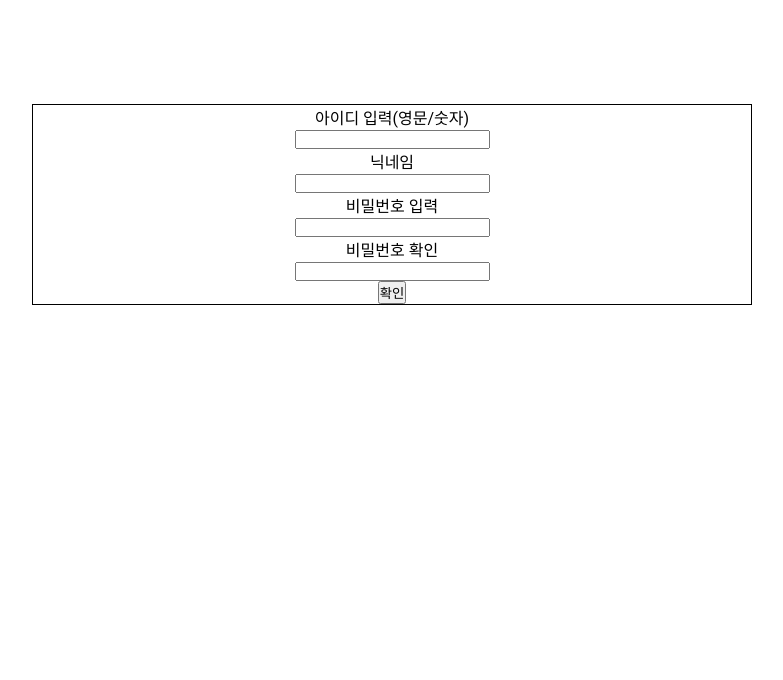
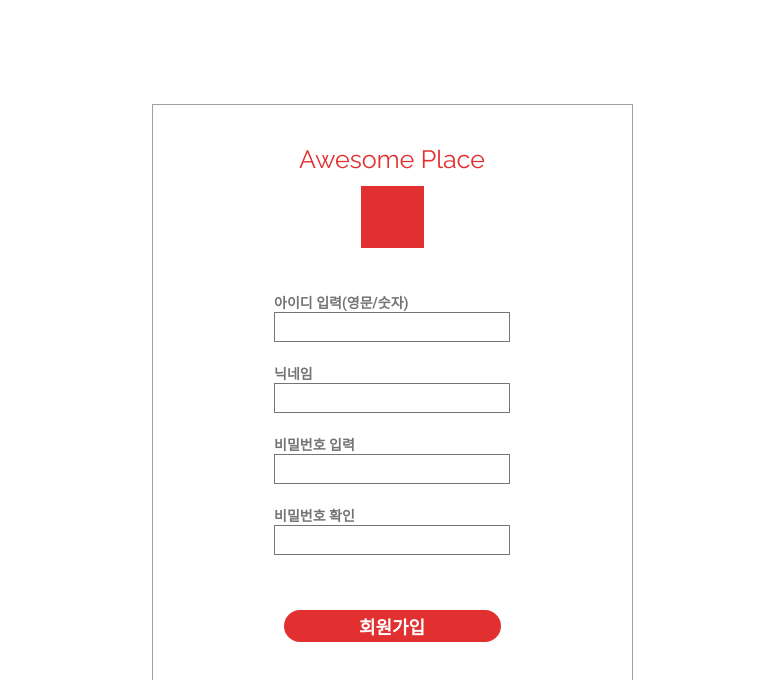
Before and after one commit to Capstone-Awesome-Place-Team/FrontEnd, a React (Create React App) app: page /signup in a window 1280 px wide. Shown: the top 680 px of the page, without its empty margins (248-1031 px from the left). Built offline with nearby package versions, Linux system fonts and the light colour scheme.

Commit message:
회원가입 styled-components 구조 세팅

```diff
--- a/src/pages/Login.tsx
+++ b/src/pages/Login.tsx
@@ -59,8 +59,8 @@ const Wrap = styled.div`
   height: 640px;
   border: 1px solid #9f9f9f;
   margin: auto;
-  @media (max-width:576px){
-    border:none;
+  @media (max-width: 576px) {
+    border: none;
   }
 `;
 
@@ -73,26 +73,25 @@ const InputWrap = styled.div`
   margin: auto;
 `;
 
-const ButtonWrap = styled.div`
-  align-items: center;
-  display: flex;
-  flex-direction: column;
-`;
+
 
 const Label = styled.label`
   color: #747474;
   font-size: 14px;
   font-weight: bold;
-
 `;
 //input button 재활용 element 로 나중에 다시 만들것
 const Input = styled.input`
   display: block;
-  margin: ${(props: { pw: boolean }) =>
-    props.pw ? `0px` : `0 0 35px 0`};
+  margin: ${(props: { pw: boolean }) => (props.pw ? `0px` : `0 0 35px 0`)};
   width: 236px;
   height: 30px;
   border: solid 1px #747474;
+`;
+const ButtonWrap = styled.div`
+  align-items: center;
+  display: flex;
+  flex-direction: column;
 `;
 
 const Button = styled.button`
@@ -100,7 +99,7 @@ const Button = styled.button`
   height: 32px;
   border: none;
   font-size: 18px;
-  font-weight:bold;
+  font-weight: bold;
   color: white;
   background: ${(props: { backColor: boolean }) =>
     props.backColor ? `#E22F2F` : `#747474`};
@@ -112,8 +111,7 @@ const Button = styled.button`
 
 const P = styled.p`
   text-align: center;
-  color: #A0A0A0
-;
+  color: #a0a0a0;
   font-size: 13px;
   font-weight: bold;
 `;
--- a/src/pages/Signup.tsx
+++ b/src/pages/Signup.tsx
@@ -1,5 +1,9 @@
 import React, { useState, useRef } from "react";
+import styled from "styled-components";
 import { IdCheck, PwCheck, NicknameCheck } from "../shared/regex";
+
+//image
+import example_logo from "../static/image/example_logo2.png";
 
 const Signup: React.FC = (props) => {
   const [Id, setId] = useState();
@@ -47,7 +51,7 @@ const Signup: React.FC = (props) => {
       setIdMessage("규칙에 맞게 입력");
     }
   };
-  const pwCheck = (event:any) => {
+  const pwCheck = (event: any) => {
     const current_pw = event.target.value;
     setPwd(current_pw);
     console.log(PwCheck(current_pw));
@@ -59,7 +63,7 @@ const Signup: React.FC = (props) => {
       setPwMessage("안전한 비밀번호");
     }
   };
-  const pwDoubleCheck = (event : any) => {
+  const pwDoubleCheck = (event: any) => {
     const current_pwCheck = event.target.value;
     setPwdCheck(current_pwCheck);
     if (current_pwCheck === Pwd) {
@@ -71,7 +75,7 @@ const Signup: React.FC = (props) => {
     }
   };
 
-  const nickNameCheck = (event : any) => {
+  const nickNameCheck = (event: any) => {
     const current_nickname = event.target.value;
     setNickName(current_nickname);
     if (!NicknameCheck(current_nickname)) {
@@ -84,51 +88,120 @@ const Signup: React.FC = (props) => {
   };
 
   return (
-    <div
-      style={{
-        width: "100%",
-        // height: "500px",
-        textAlign: "center",
-        border: "1px solid black",
-      }}
-    >
+    <Wrap>
+      <ImgWrap>
+        <img src={example_logo} alt="로고"></img>
+      </ImgWrap>
       <form onSubmit={signUp}>
-        <div className="IdInput">
-          <label htmlFor="Id">아이디 입력(영문/숫자)</label>
-          <br />
-          <input type="text" id="Id" onChange={idCheck}></input>
+        <InputWrap>
+          <Div>
+            <Label htmlFor="Id">아이디 입력(영문/숫자)</Label>
+            <Input type="text" id="Id" onChange={idCheck} pw></Input>
             <div style={{ color: IdMessageColor ? "green" : "red" }}>
               {IdMessage}
             </div>
-        </div>
-        <div className="nickName">
-          <label htmlFor="nickname">닉네임</label>
-          <br />
-          <input type="text" id="nickname" onChange={nickNameCheck}></input>
+          </Div>
+          <Div>
+            <Label htmlFor="nickname">닉네임</Label>
+
+            <Input
+              type="text"
+              id="nickname"
+              onChange={nickNameCheck}
+              pw
+            ></Input>
             <div style={{ color: NickMessageColor ? "green" : "red" }}>
               {NickMessage}
             </div>
-        </div>
-        <div className="PwdInput">
-          <label htmlFor="Pwd">비밀번호 입력</label>
-          <br />
-          <input type="password" id="Pwd" onChange={pwCheck}></input>
+          </Div>
+          <Div>
+            <Label htmlFor="Pwd">비밀번호 입력</Label>
+
+            <Input type="password" id="Pwd" onChange={pwCheck} pw></Input>
             <div style={{ color: PwMessageColor ? "green" : "red" }}>
               {PwMessage}
             </div>
-        </div>
-        <div className="PwdCheckInput">
-          <label htmlFor="PwdCheck">비밀번호 확인</label>
-          <br />
-          <input type="password" id="PwdCheck" onChange={pwDoubleCheck}></input>
+          </Div>
+          <Div check>
+            <Label htmlFor="PwdCheck">비밀번호 확인</Label>
+
+            <Input
+              type="password"
+              id="PwdCheck"
+              onChange={pwDoubleCheck}
+              pw
+            ></Input>
             <div style={{ color: PwCheckMessageColor ? "green" : "red" }}>
               {PwCheckMessage}
             </div>
-        </div>
-        <button>확인</button>
+          </Div>
+        </InputWrap>
+        <ButtonWrap>
+          <Button backColor>회원가입</Button>
+        </ButtonWrap>
       </form>
-    </div>
+    </Wrap>
   );
 };
 
+const Wrap = styled.div`
+  max-width: 481px;
+  height: 640px;
+  border: 1px solid #9f9f9f;
+  margin: auto;
+  @media (max-width: 576px) {
+    border: none;
+  }
+`;
+
+const ImgWrap = styled.div`
+  width: 186px;
+  margin: 40px auto;
+`;
+
+const InputWrap = styled.div`
+  width: 236px;
+  margin: auto;
+`;
+
+const Label = styled.label`
+  color: #747474;
+  font-size: 14px;
+  font-weight: bold;
+`;
+
+const Input = styled.input`
+  display: block;
+  margin: ${(props: { pw: boolean }) => (props.pw ? `0px` : `0 0 35px 0`)};
+  width: 236px;
+  height: 30px;
+  border: solid 1px #747474;
+`;
+
+const ButtonWrap = styled.div`
+  align-items: center;
+  display: flex;
+  flex-direction: column;
+`;
+
+const Button = styled.button`
+  width: 217px;
+  height: 32px;
+  border: none;
+  font-size: 18px;
+  font-weight: bold;
+  color: white;
+  background: ${(props: { backColor: boolean }) =>
+    props.backColor ? `#E22F2F` : `#747474`};
+  border-radius: 17px;
+  margin: 89px 0px 16px 0px;
+  margin: ${(props: { MarginLogin: boolean }) =>
+    props.MarginLogin ? `89px 0px 16px 0px` : `0px 0px 23px 0px`};
+`;
+
+const Div = styled.div`
+  height: 71px;
+  height: ${(props: { check: boolean }) => (props.check ? `105px` : `71px`)};
+`;
+
 export default Signup;
```
Lines whose indentation alone changed are shown as unchanged.
